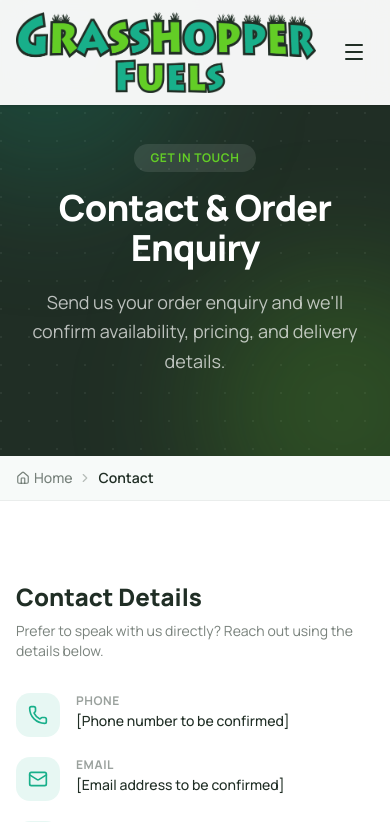
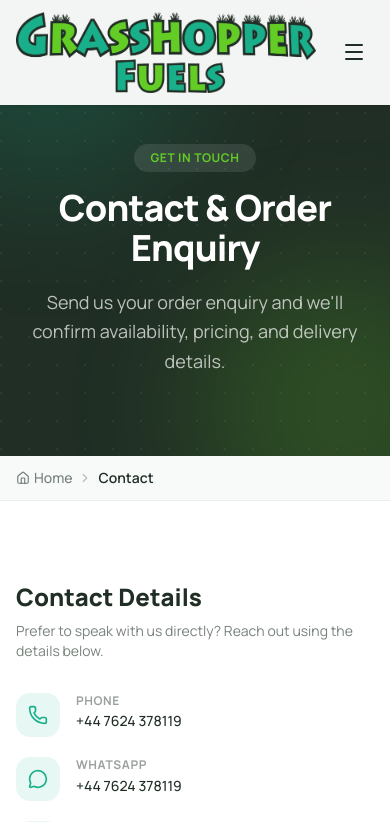
Before and after one commit to LYNKSPortal/grasshopper-fuels-iom, a Next.js app: page /contact in a window 390 px wide. Shown: the top 822 px of the page. Built offline with nearby package versions, Linux system fonts and the light colour scheme.

Commit message:
Add real contact details: Facebook, email, phone, WhatsApp

```diff
--- a/src/app/contact/page.tsx
+++ b/src/app/contact/page.tsx
@@ -1,5 +1,5 @@
 import type { Metadata } from "next";
-import { Clock, Mail, MapPin, Phone } from "lucide-react";
+import { Clock, Mail, MapPin, MessageCircle, Phone } from "lucide-react";
 import { PageHero } from "@/components/page-hero";
 import { Breadcrumbs } from "@/components/breadcrumbs";
 import { ContactForm } from "@/components/contact-form";
@@ -18,6 +18,12 @@
     icon: Phone,
     label: "Phone",
     value: siteConfig.contact.phonePlaceholder,
+  },
+  {
+    icon: MessageCircle,
+    label: "WhatsApp",
+    value: siteConfig.contact.whatsapp,
+    href: siteConfig.contact.whatsappLink,
   },
   {
     icon: Mail,
@@ -66,9 +72,20 @@
                     <p className="text-xs font-bold uppercase tracking-wider text-[#202e25]/45">
                       {detail.label}
                     </p>
-                    <p className="mt-0.5 text-sm font-medium text-[#202e25]">
-                      {detail.value}
-                    </p>
+                    {detail.href ? (
+                      <a
+                        href={detail.href}
+                        target="_blank"
+                        rel="noopener noreferrer"
+                        className="mt-0.5 text-sm font-medium text-[#202e25] hover:text-[#18af8a]"
+                      >
+                        {detail.value}
+                      </a>
+                    ) : (
+                      <p className="mt-0.5 text-sm font-medium text-[#202e25]">
+                        {detail.value}
+                      </p>
+                    )}
                   </div>
                 </div>
               ))}
--- a/src/lib/site-config.ts
+++ b/src/lib/site-config.ts
@@ -13,13 +13,16 @@
     "solid fuel supplier",
   ],
   contact: {
-    phonePlaceholder: "[Phone number to be confirmed]",
-    emailPlaceholder: "[Email address to be confirmed]",
+    phonePlaceholder: "+44 7624 378119",
+    emailPlaceholder: "grasshopperfuels@outlook.com",
     addressPlaceholder: "[Business address to be confirmed], Isle of Man",
     hoursPlaceholder: "[Opening hours to be confirmed]",
+    whatsapp: "+44 7624 378119",
+    whatsappLink: "https://wa.me/447624378119",
   },
   social: {
-    facebook: "#",
+    facebook:
+      "https://www.facebook.com/p/Grasshopper-Kiln-Dried-Logs-Isle-of-Man-100057667861337/",
     instagram: "#",
   },
 };
```
